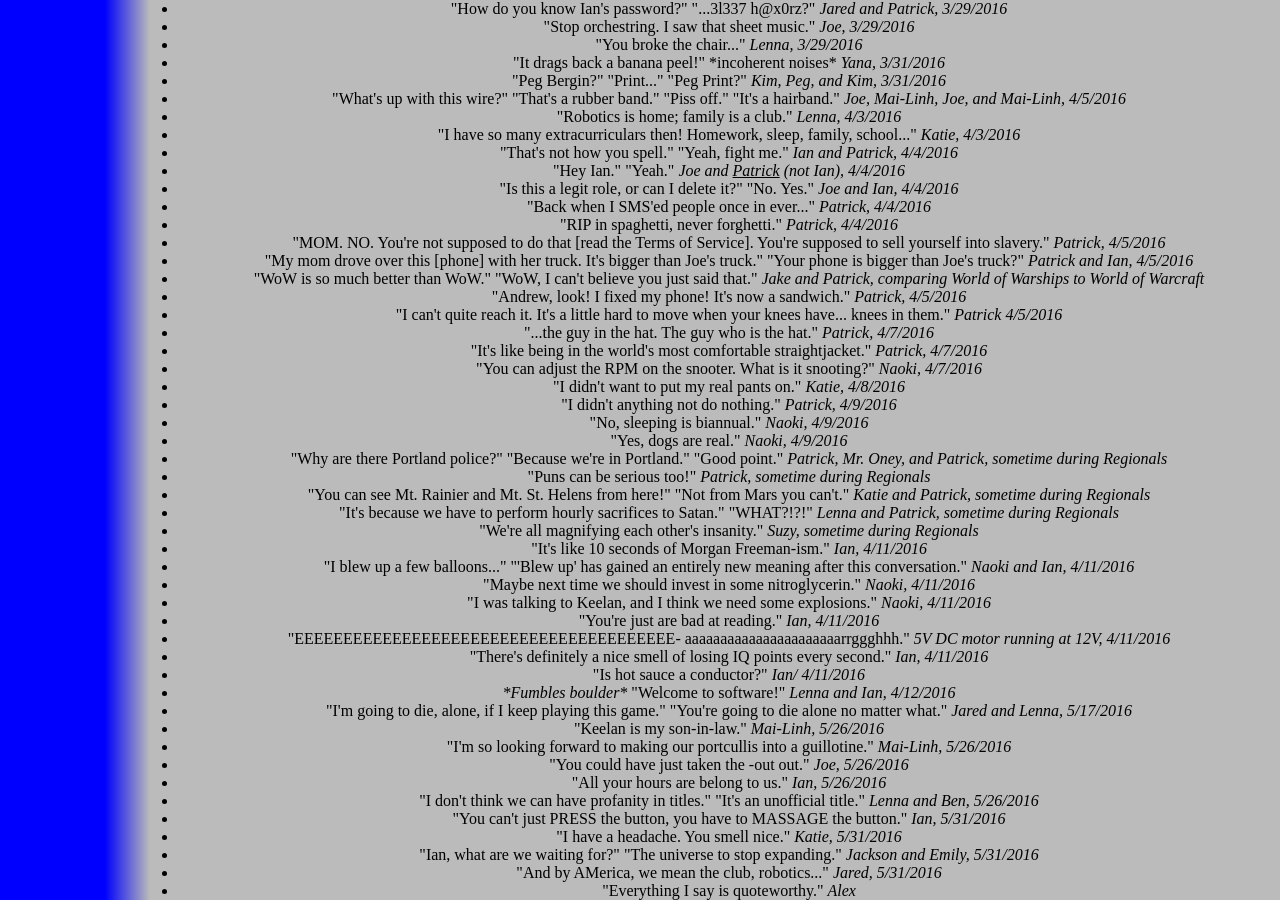
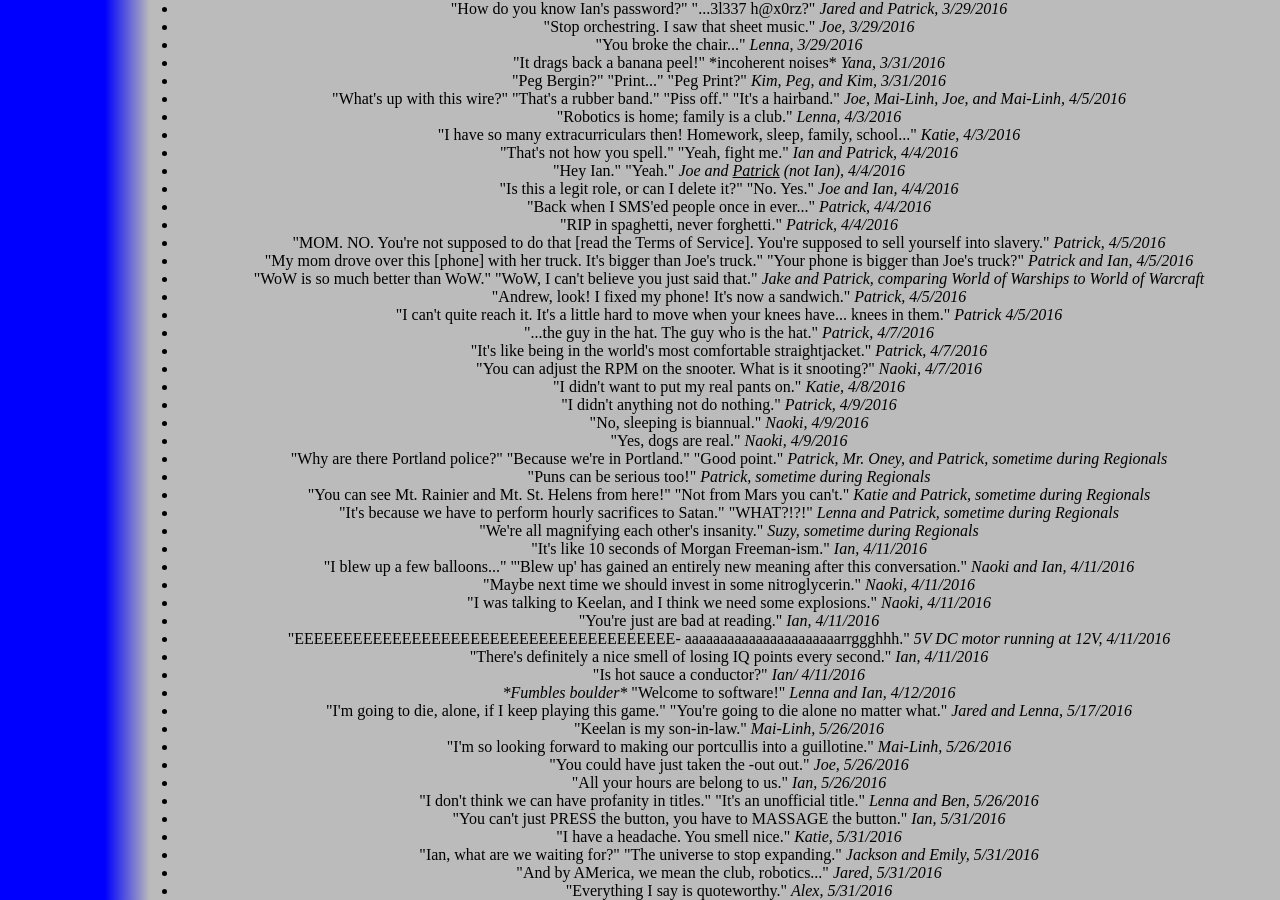
Before and after one commit to katiebugmoon/FRC4131.github.io, a Jekyll site: the page built from media/2016/quotes.html, in a window 1280 px wide and 900 px high, scrolled down 2590 px. Built offline with Jekyll 4.4.1, drawn with Linux system fonts in a browser that asks for light colours; nearby versions of some CDN libraries.

Commit message:
Update quotes.html

```diff
--- a/media/2016/quotes.html
+++ b/media/2016/quotes.html
@@ -186,5 +186,5 @@ title: Build Season 2016 Quotes
 	<li>"I have a headache. You smell nice." <i>Katie, 5/31/2016</i></li>
 	<li>"Ian, what are we waiting for?" "The universe to stop expanding." <i>Jackson and Emily, 5/31/2016</i></li>
 	<li>"And by AMerica, we mean the club, robotics..." <i>Jared, 5/31/2016</i></li>
-	<li>"Everything I say is quoteworthy." <i>Alex</i></li>
+	<li>"Everything I say is quoteworthy." <i>Alex, 5/31/2016</i></li>
 </ul><center>
```
